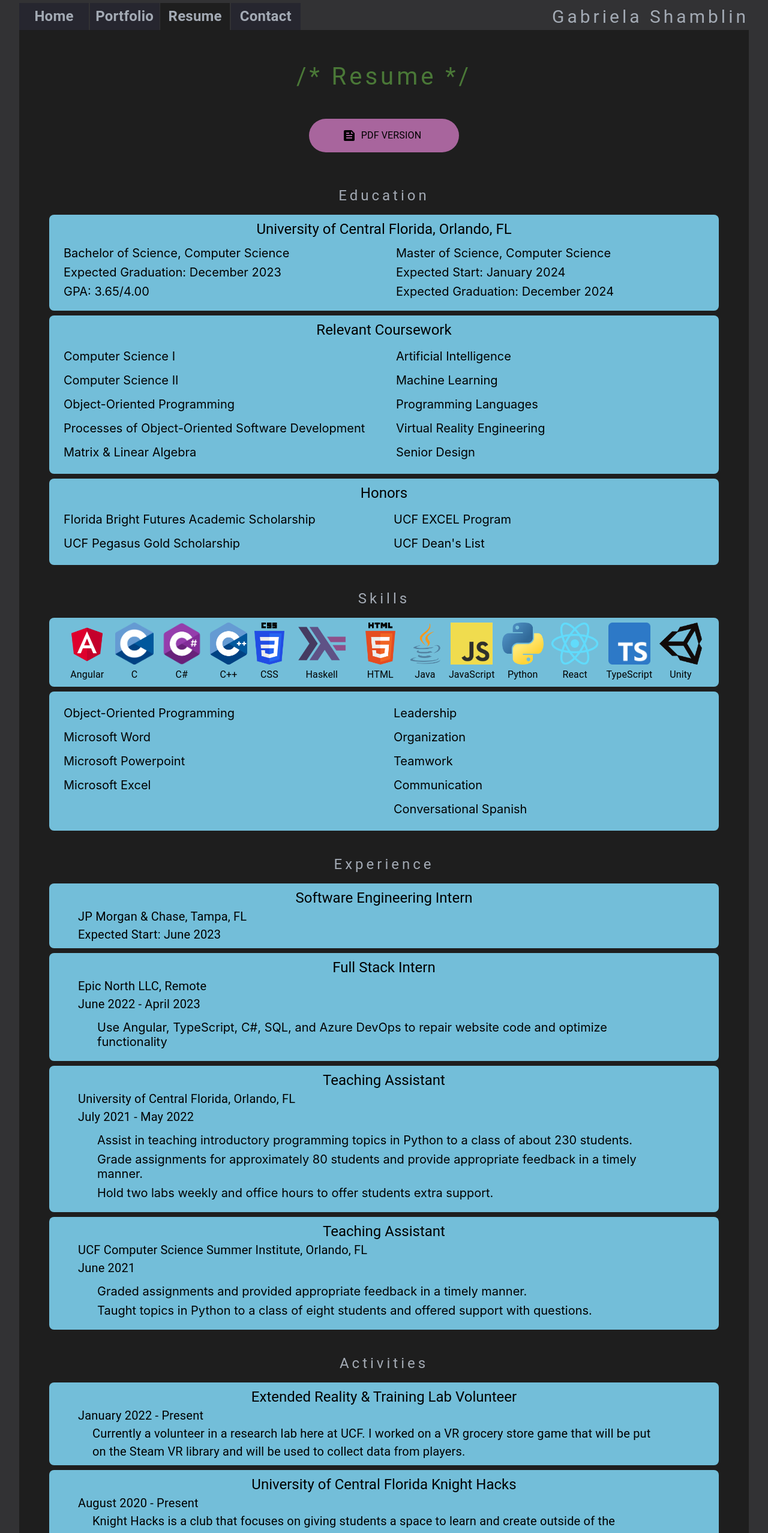
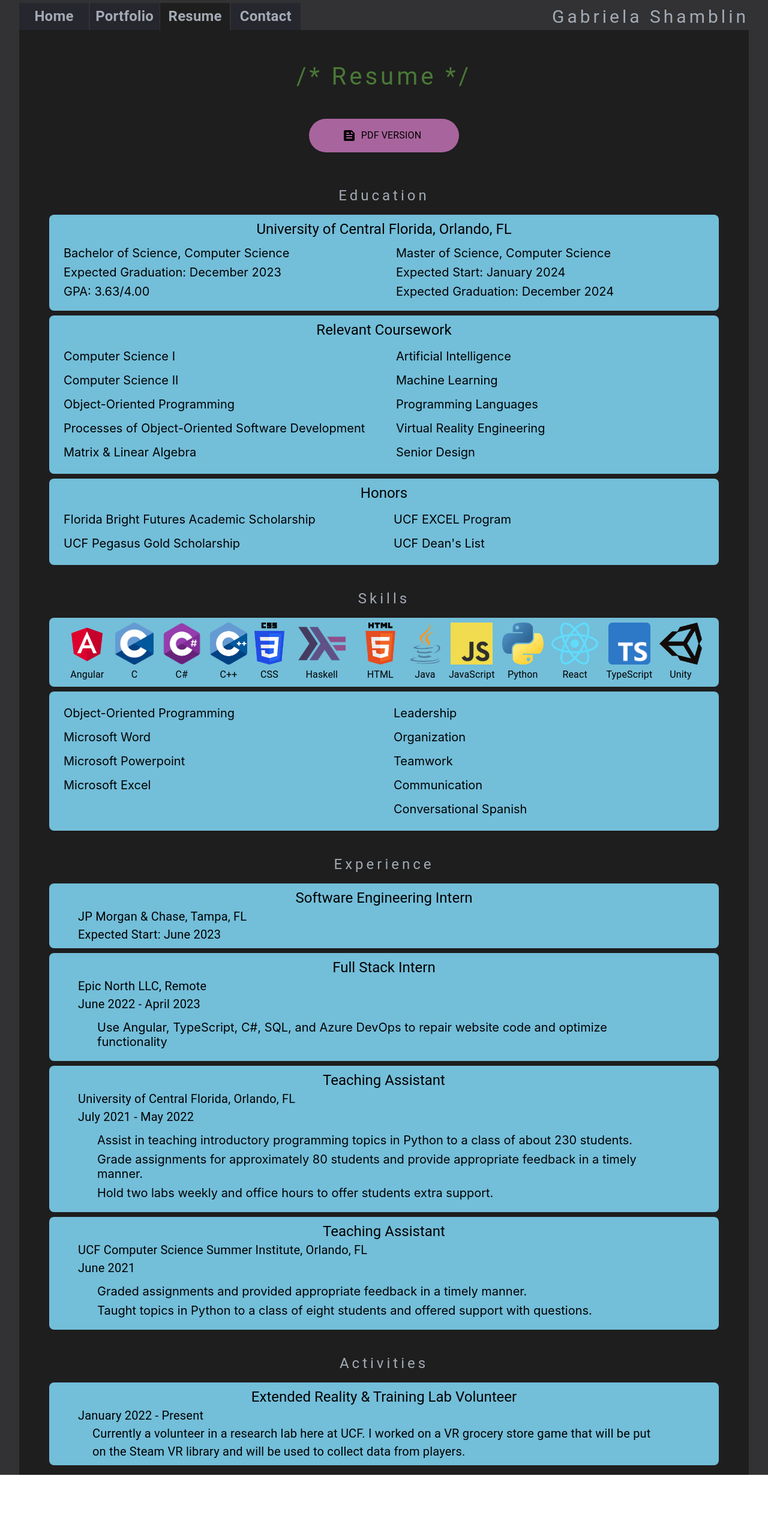
Before and after one commit to GabyShamblin/website, a React (Create React App) app: page /resume in a window 1280 px wide. Shown: the top 2556 px of the page at 60% size. After the commit the page ends 2459 px from the top, so only its background shows below. Built offline with nearby package versions, Linux system fonts and the light colour scheme.

Commit message:
Fixed resume download

```diff
--- a/src/pages/Resume.js
+++ b/src/pages/Resume.js
@@ -8,6 +8,7 @@ import SkillSlider from './SkillSlider';
 import { flexbox } from '@mui/system';
 
 import FeedIcon from '@mui/icons-material/Feed';
+import resume from './public/Gabriela Shamblin Resume.pdf';
 
 import angular from './public/logos/angular.png';
 import c from './public/logos/c.png';
@@ -79,7 +80,7 @@ function Resume() {
 						</Typography>
 					</Hidden>
 
-					<a href={Resume} download="Gabriela Shamblin Resume.pdf" target='_blank' rel="noreferrer">
+					<a href={resume} download target='_blank' rel="noreferrer">
 						<CustomButton aria-label='github' size='large'>
 							<FeedIcon/>
 							<Typography sx={{fontSize: 16, p: 1}}>
@@ -121,7 +122,7 @@ function Resume() {
 										Expected Graduation: December 2023
 									</ListItem>
 									<ListItem>
-										GPA: 3.65/4.00
+										GPA: 3.63/4.00
 									</ListItem>
 								</List>
 							</Grid>
@@ -634,7 +635,7 @@ function Resume() {
 					</Grow>
 					</VizSensor>
 
-					<VizSensor
+					{/* <VizSensor
 						partialVisibility
 						onChange={() => {
 							setShowBox10(true);
@@ -668,7 +669,7 @@ function Resume() {
 						</Hidden>
 					</CustomBox>
 					</Grow>
-					</VizSensor>
+					</VizSensor> */}
 
 				</Box>
 
```
Also changed, not shown: 1 other file (tests, documents, lock files or other folders).
